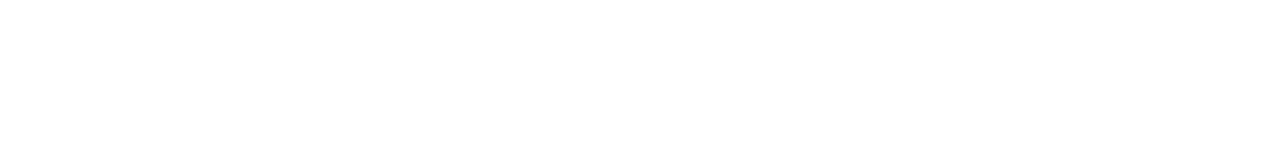
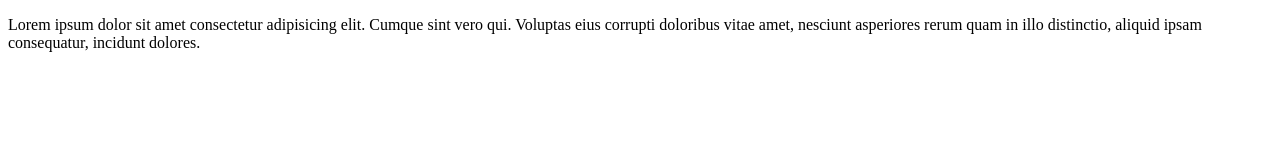
Before and after one commit to fatima279/class_4, a plain HTML site: page index.html in a window 1280 px wide. Drawn offline with Linux system fonts and the light colour scheme.

Commit message:
i am adding new files

```diff
--- a/index.html
+++ b/index.html
@@ -1,11 +1,15 @@
 <!DOCTYPE html>
 <html lang="en">
+
 <head>
     <meta charset="UTF-8">
     <meta name="viewport" content="width=device-width, initial-scale=1.0">
     <title>Document</title>
 </head>
+
 <body>
+    <p>Lorem ipsum dolor sit amet consectetur adipisicing elit. Cumque sint vero qui. Voluptas eius corrupti doloribus
+        vitae amet, nesciunt asperiores rerum quam in illo distinctio, aliquid ipsam consequatur, incidunt dolores.</p>
+</body>
 
-</body>
 </html>
```
